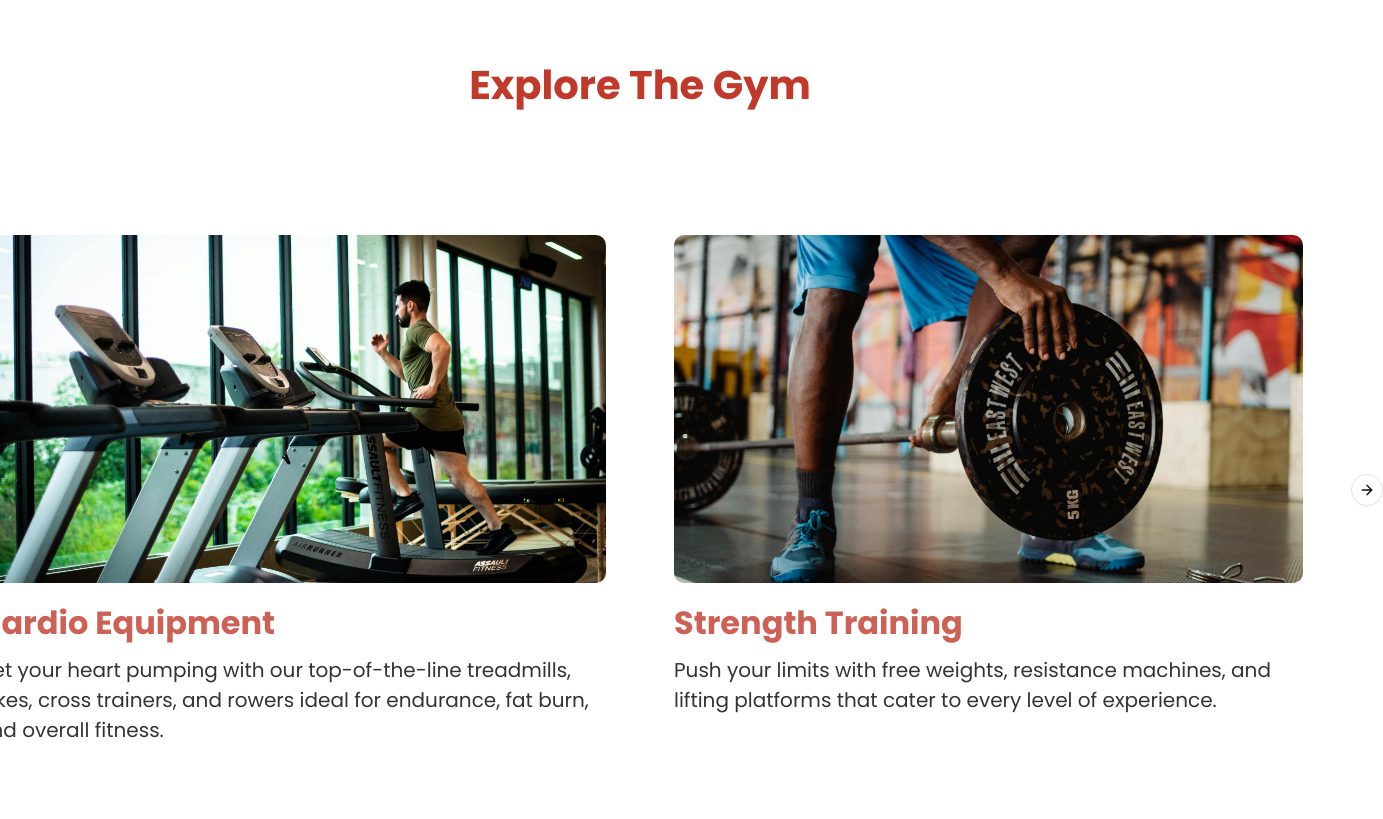
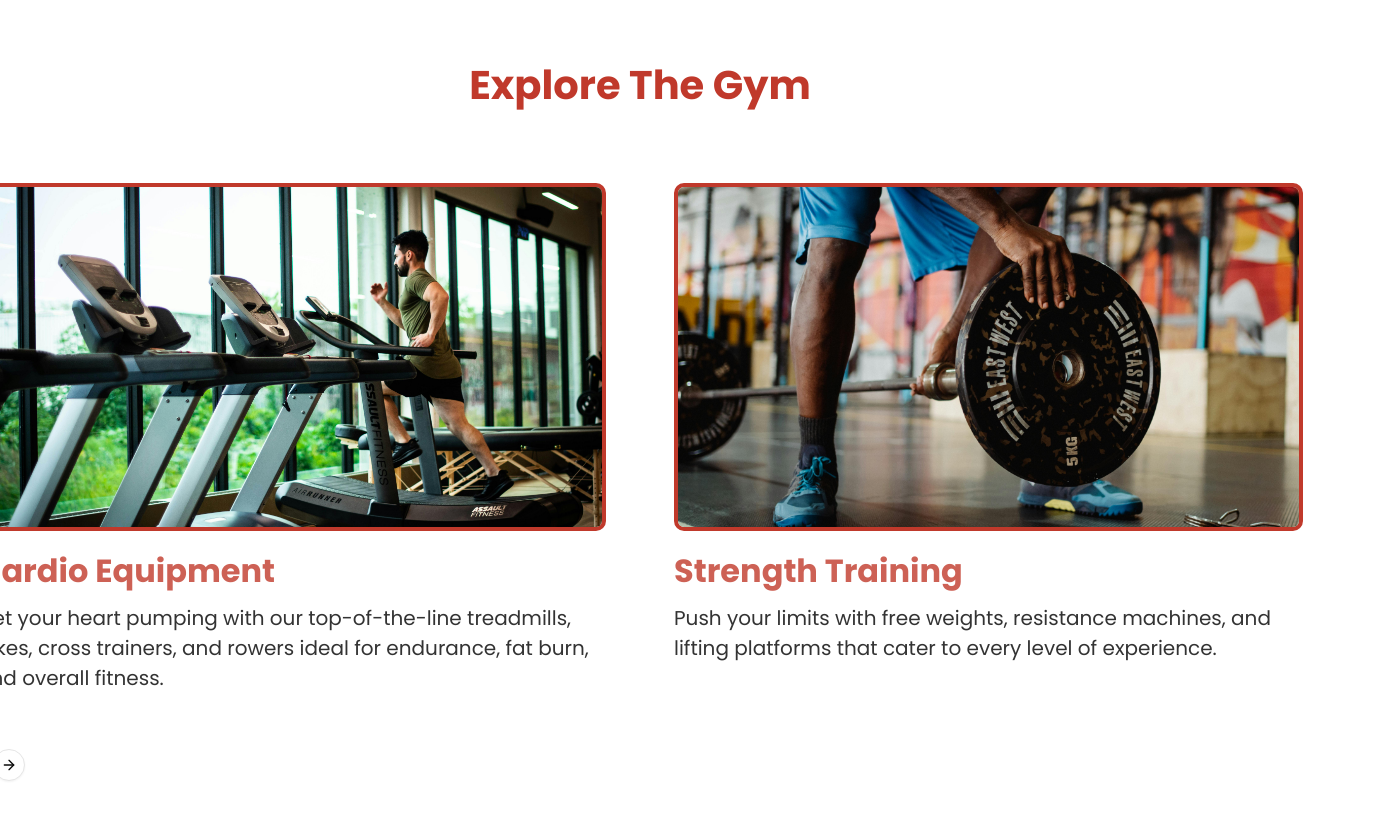
Before and after one commit to AntoOfo/fitforge-site, a React (Vite) app: page / in a window 1280 px wide. Shown: the part 1760-2579 px from the top of the page, 1383 px wide, since content can reach past the window. Built offline with nearby package versions, Linux system fonts and the light colour scheme.

Commit message:
carousel buttons moved to bottom

```diff
--- a/components/Explore.jsx
+++ b/components/Explore.jsx
@@ -16,7 +16,7 @@
                 <h2 className="font-bold text-[40px] text-[rgba(192,57,43,1)]">Explore The Gym</h2>
 
 
-                <div className="flex mt-16">
+                <div className="flex mt-3">
                     <Carousel className="w-[1390px]">
                         <CarouselContent className="-ml-1">
                             {exploreData.map(explore => (
@@ -27,7 +27,7 @@
                                                 <img
                                                     src={explore.image}
                                                     alt={explore.title}
-                                                    className="w-full h-[348px] object-cover rounded-lg"
+                                                    className="w-full h-[348px] object-cover rounded-lg border-4 border-[rgba(192,57,43,1)]"
                                                 />
                                                 <h3 className="mt-4 font-bold text-[32px] text-[rgba(192,57,43,0.8)]">
                                                     {explore.title}
@@ -41,8 +41,11 @@
                                 </CarouselItem>
                             ))}
                         </CarouselContent>
-                        <CarouselPrevious />
-                        <CarouselNext />
+
+                        <div className="flex gap-4">
+                            <CarouselPrevious className="static translate-y-0" />
+                            <CarouselNext className="static translate-y-0" />
+                        </div>
                     </Carousel>
                 </div>
             </div>
```
